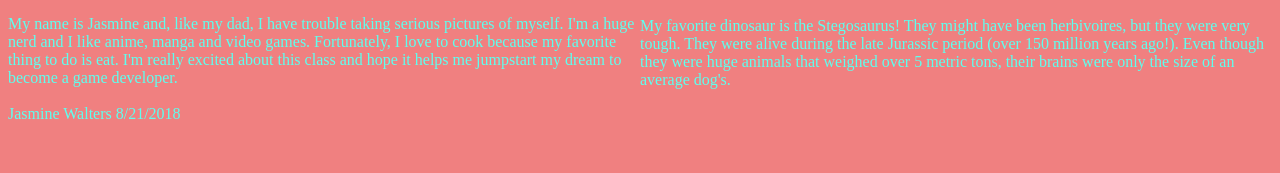
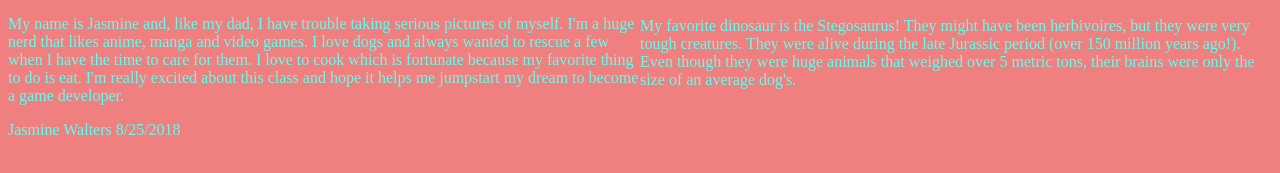
Before and after one commit to jsmnwltrs/mini-challenge1, a plain HTML site: page index.html in a window 1280 px wide. Shown: the part 393-566 px from the top of the page. Drawn offline with Linux system fonts and the light colour scheme.

Commit message:
finishing touches

```diff
--- a/index.html
+++ b/index.html
@@ -12,19 +12,20 @@
      <div class=box>
          <img class=image1 src="me.jpg" alt="my face">
          <p>My name is Jasmine and, like my dad, I have trouble taking serious pictures of myself. I'm
-              a huge nerd and I like anime, manga and video games. Fortunately, I love to cook because my
+              a huge nerd that likes anime, manga and video games. I love dogs and always wanted to rescue
+              a few when I have the time to care for them. I love to cook which is fortunate because my
               favorite thing to do is eat. I'm really excited about this class and hope it helps me
               jumpstart my dream to become a game developer.</p>
      </div>
      <div class=box>
             <img class=image2 src="steg.jpg" alt="dino dog">
             <p>My favorite dinosaur is the Stegosaurus! They might have been herbivoires, but they were
-                very tough. They were alive during the late Jurassic period (over 150 million years ago!).
+                very tough creatures. They were alive during the late Jurassic period (over 150 million years ago!).
              Even though they were huge animals that weighed over 5 metric tons, their brains were only
              the size of an average dog's.</p>
         </div>
         </div>
 
-     <footer>Jasmine Walters 8/21/2018</footer>
+     <footer>Jasmine Walters 8/25/2018</footer>
  </body>
  </html>
```
Also changed, not shown: me.jpg, steg-dog.jpg (deleted).
